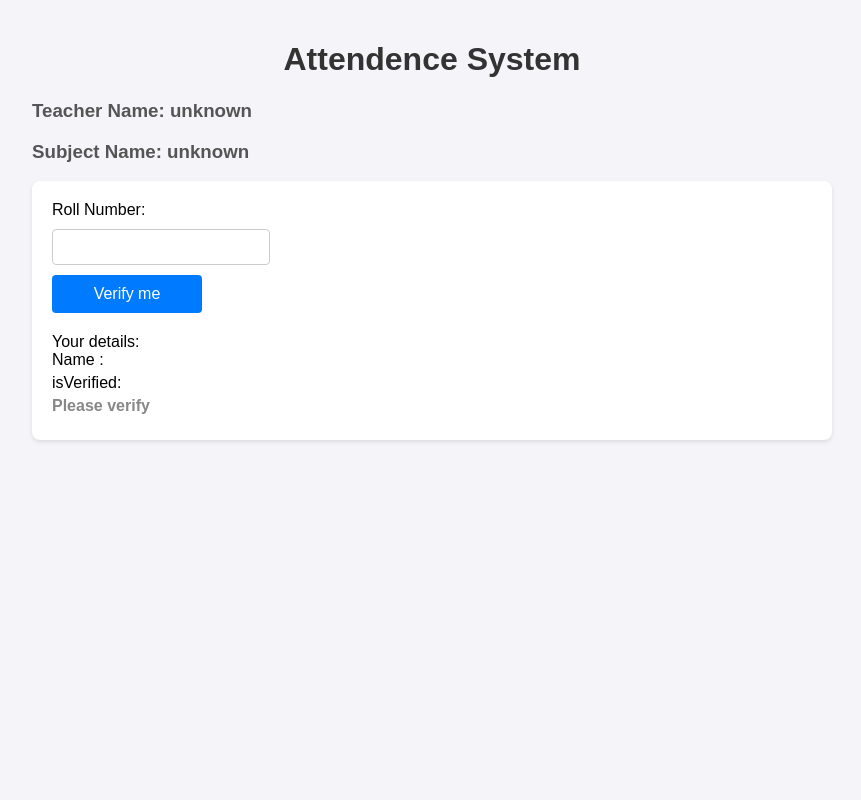
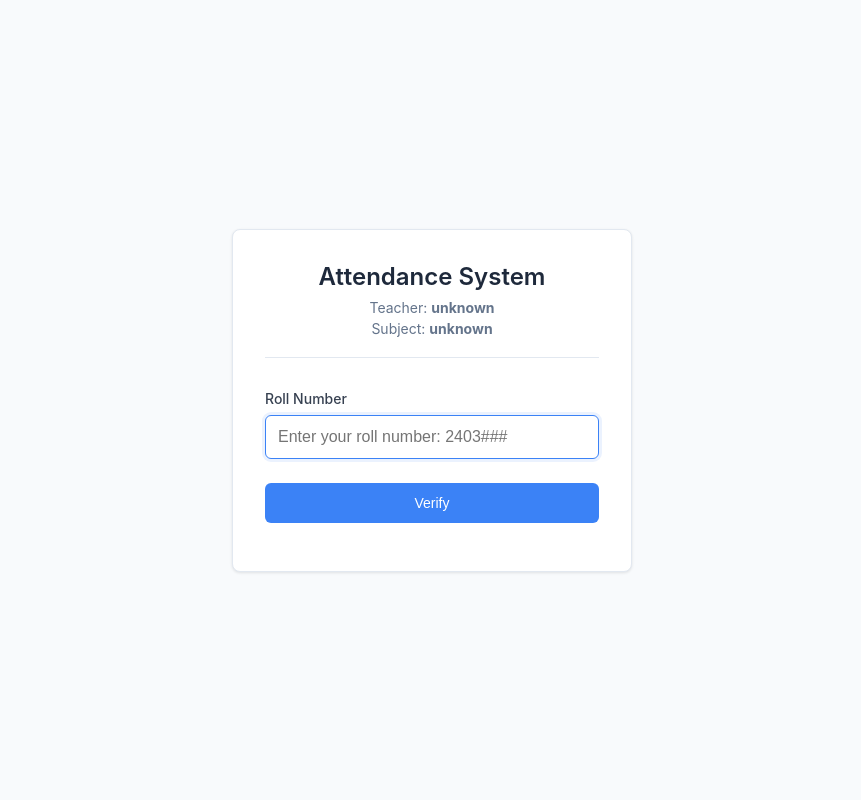
Before and after one commit to idcnys/AttendanceSystem, a Flask app: page / in a window 1280 px wide. Shown: the whole page, without its empty margins (208-1069 px from the left). Run offline with Flask 3, Linux system fonts and the light colour scheme.

Commit message:
Update index.html

```diff
--- a/templates/index.html
+++ b/templates/index.html
@@ -3,95 +3,216 @@
   <head>
     <meta charset="UTF-8" />
     <meta name="viewport" content="width=device-width, initial-scale=1.0" />
-    <title>Document</title>
+    <title>Attendance System</title>
     <style>
+      * {
+        margin: 0;
+        padding: 0;
+        box-sizing: border-box;
+      }
+
       body {
-        font-family: Arial, sans-serif;
-        max-width: 800px;
-        margin: 0 auto;
-        padding: 20px;
-        background-color: #f4f4f9;
+        font-family: -apple-system, BlinkMacSystemFont, "Segoe UI", Roboto,
+          sans-serif;
+        background-color: #f8fafc;
+        min-height: 100vh;
+        display: flex;
+        align-items: center;
+        justify-content: center;
+        padding: 1rem;
+        color: #334155;
       }
-      h1 {
-        color: #333;
+
+      .container {
+        background: white;
+        border-radius: 8px;
+        padding: 2rem;
+        width: 100%;
+        max-width: 400px;
+        box-shadow: 0 1px 3px rgba(0, 0, 0, 0.1);
+        border: 1px solid #e2e8f0;
+      }
+
+      .header {
         text-align: center;
+        margin-bottom: 2rem;
+        padding-bottom: 1rem;
+        border-bottom: 1px solid #e2e8f0;
       }
-      h3 {
-        color: #555;
+
+      .title {
+        font-size: 1.5rem;
+        font-weight: 600;
+        color: #1e293b;
+        margin-bottom: 0.5rem;
       }
-      hr {
-        border: 1px solid #ddd;
-        margin: 20px 0;
+
+      .subtitle {
+        font-size: 0.875rem;
+        color: #64748b;
+        margin-bottom: 0.25rem;
       }
-      form {
-        display: flex;
-        flex-direction: column;
-        gap: 10px;
-        background-color: #fff;
-        padding: 20px;
-        border-radius: 8px;
-        box-shadow: 0 2px 4px rgba(0, 0, 0, 0.1);
+
+      .form-group {
+        margin-bottom: 1.5rem;
       }
-      input[type="text"] {
-        padding: 8px;
-        font-size: 16px;
-        border: 1px solid #ccc;
-        border-radius: 4px;
-        width: 200px;
+
+      .form-label {
+        display: block;
+        font-size: 0.875rem;
+        font-weight: 500;
+        color: #374151;
+        margin-bottom: 0.5rem;
       }
-      input[type="button"],
-      input[type="submit"] {
-        padding: 10px;
-        font-size: 16px;
+
+      .form-input {
+        width: 100%;
+        padding: 0.75rem;
+        border: 1px solid #d1d5db;
+        border-radius: 6px;
+        font-size: 1rem;
+        transition: border-color 0.15s ease;
+      }
+
+      .form-input:focus {
+        outline: none;
+        border-color: #3b82f6;
+        box-shadow: 0 0 0 3px rgba(59, 130, 246, 0.1);
+      }
+
+      .btn {
+        width: 100%;
+        padding: 0.75rem;
         border: none;
-        border-radius: 4px;
+        border-radius: 6px;
+        font-size: 0.875rem;
+        font-weight: 500;
         cursor: pointer;
-        background-color: #007bff;
+        transition: all 0.15s ease;
+      }
+
+      .btn-primary {
+        background-color: #3b82f6;
         color: white;
-        width: 150px;
+        margin-bottom: 1rem;
       }
-      input[type="button"]:hover,
-      input[type="submit"]:hover {
-        background-color: #0056b3;
+
+      .btn-primary:hover {
+        background-color: #2563eb;
       }
-      input[type="submit"] {
+
+      .btn-success {
+        background-color: #10b981;
+        color: white;
         display: none;
       }
-      input[type="submit"].visible {
-        display: inline-block;
+
+      .btn-success.visible {
+        display: block;
       }
-      div {
-        margin-top: 10px;
+
+      .btn-success:hover {
+        background-color: #059669;
       }
-      p {
-        margin: 5px 0;
-        color: #333;
+
+      .verification-result {
+        background-color: #f8fafc;
+        border: 1px solid #e2e8f0;
+        border-radius: 6px;
+        padding: 1rem;
+        margin-bottom: 1rem;
+        display: none;
       }
-      #v1 {
-        font-weight: bold;
+
+      .verification-result.visible {
+        display: block;
       }
-      #v1:empty::before {
-        content: "Please verify";
-        color: #888;
+
+      .result-row {
+        display: flex;
+        justify-content: space-between;
+        align-items: center;
+        margin-bottom: 0.5rem;
+      }
+
+      .result-row:last-child {
+        margin-bottom: 0;
+      }
+
+      .result-label {
+        font-size: 0.875rem;
+        color: #6b7280;
+        font-weight: 500;
+      }
+
+      .result-value {
+        font-size: 0.875rem;
+        font-weight: 600;
+        color: #374151;
+      }
+
+      .result-value.success {
+        color: #059669;
+      }
+
+      .result-value.error {
+        color: #dc2626;
+      }
+
+      /* Mobile Responsive */
+      @media (max-width: 480px) {
+        .container {
+          padding: 1.5rem;
+          margin: 0.5rem;
+        }
+
+        .title {
+          font-size: 1.25rem;
+        }
       }
     </style>
   </head>
   <body>
-    <h1 id="hh">Attendence System</h1>
-    <h3>Teacher Name: {{tname}}</h3>
-    <h3>Subject Name: {{subject}}</h3>
+    <div class="container">
+      <div class="header">
+        <h1 class="title">Attendance System</h1>
+        <p class="subtitle">Teacher: <b>{{tname}}</b></p>
+        <p class="subtitle">Subject: <b>{{subject}}</b></p>
+      </div>
 
-    <form action="/addPresent" method="POST">
-      Roll Number: <input id="roll" required type="text" name="roll" />
-      <input id="verify" type="button" value="Verify me" />
-      <div>
-        Your details: <br />Name :
-        <p id="uname"></p>
-        isVerified:
-        <p id="v1"></p>
-      </div>
-      <input id="submitBtn" type="submit" value="I am present" />
-    </form>
+      <form action="/addPresent" method="POST">
+        <div class="form-group">
+          <label class="form-label" for="roll">Roll Number</label>
+          <input
+            id="roll"
+            class="form-input"
+            type="text"
+            name="roll"
+            placeholder="Enter your roll number: 2403###"
+            required
+          />
+        </div>
+
+        <button id="verify" class="btn btn-primary" type="button">
+          Verify
+        </button>
+
+        <div id="verificationResult" class="verification-result">
+          <div class="result-row">
+            <span class="result-label">Name:</span>
+            <span id="uname" class="result-value">-</span>
+          </div>
+          <div class="result-row">
+            <span class="result-label">Status:</span>
+            <span id="v1" class="result-value">Pending</span>
+          </div>
+        </div>
+
+        <button id="submitBtn" class="btn btn-success" type="submit">
+          I am Present
+        </button>
+      </form>
+    </div>
 
     <script>
       const users = [
@@ -152,7 +273,7 @@
           name: "URBOSHI MAHMUD",
         },
         {
-          slecht: "2403135",
+          roll: "2403135",
           name: "MD SHADHIN ALI",
         },
         {
@@ -338,19 +459,44 @@
       ];
 
       document.getElementById("verify").addEventListener("click", () => {
-        const roll = document.getElementById("roll").value;
+        const roll = document.getElementById("roll").value.trim();
         const user = users.find((user) => user.roll === roll);
         const submitBtn = document.getElementById("submitBtn");
+        const verificationResult =
+          document.getElementById("verificationResult");
+        const unameEl = document.getElementById("uname");
+        const v1El = document.getElementById("v1");
+
+        verificationResult.classList.add("visible");
 
         if (user) {
-          document.getElementById("uname").innerText = user.name;
-          document.getElementById("v1").innerText = "OK";
+          unameEl.textContent = user.name;
+          unameEl.className = "result-value success";
+
+          v1El.textContent = "Verified";
+          v1El.className = "result-value success";
+
           submitBtn.classList.add("visible");
-          localStorage.setItem("isRegi", 1);
         } else {
-          document.getElementById("uname").innerText = "Not found";
-          document.getElementById("v1").innerText = "NOT OK";
+          unameEl.textContent = "Not found";
+          unameEl.className = "result-value error";
+
+          v1El.textContent = "Failed";
+          v1El.className = "result-value error";
+
           submitBtn.classList.remove("visible");
+        }
+      });
+
+      // Auto-focus and enter key support
+      document.addEventListener("DOMContentLoaded", () => {
+        document.getElementById("roll").focus();
+      });
+
+      document.getElementById("roll").addEventListener("keypress", (e) => {
+        if (e.key === "Enter") {
+          e.preventDefault();
+          document.getElementById("verify").click();
         }
       });
     </script>
```
